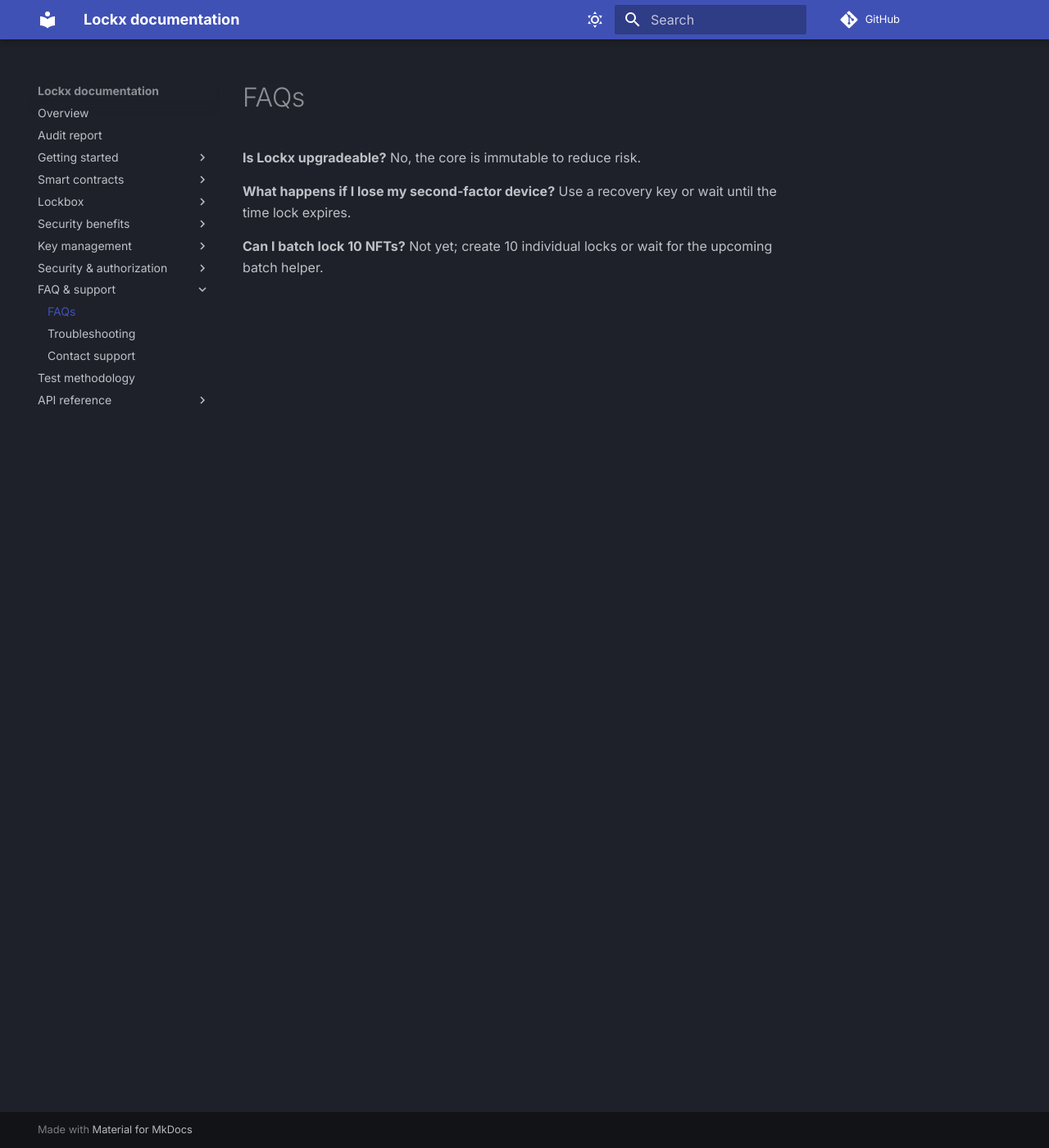
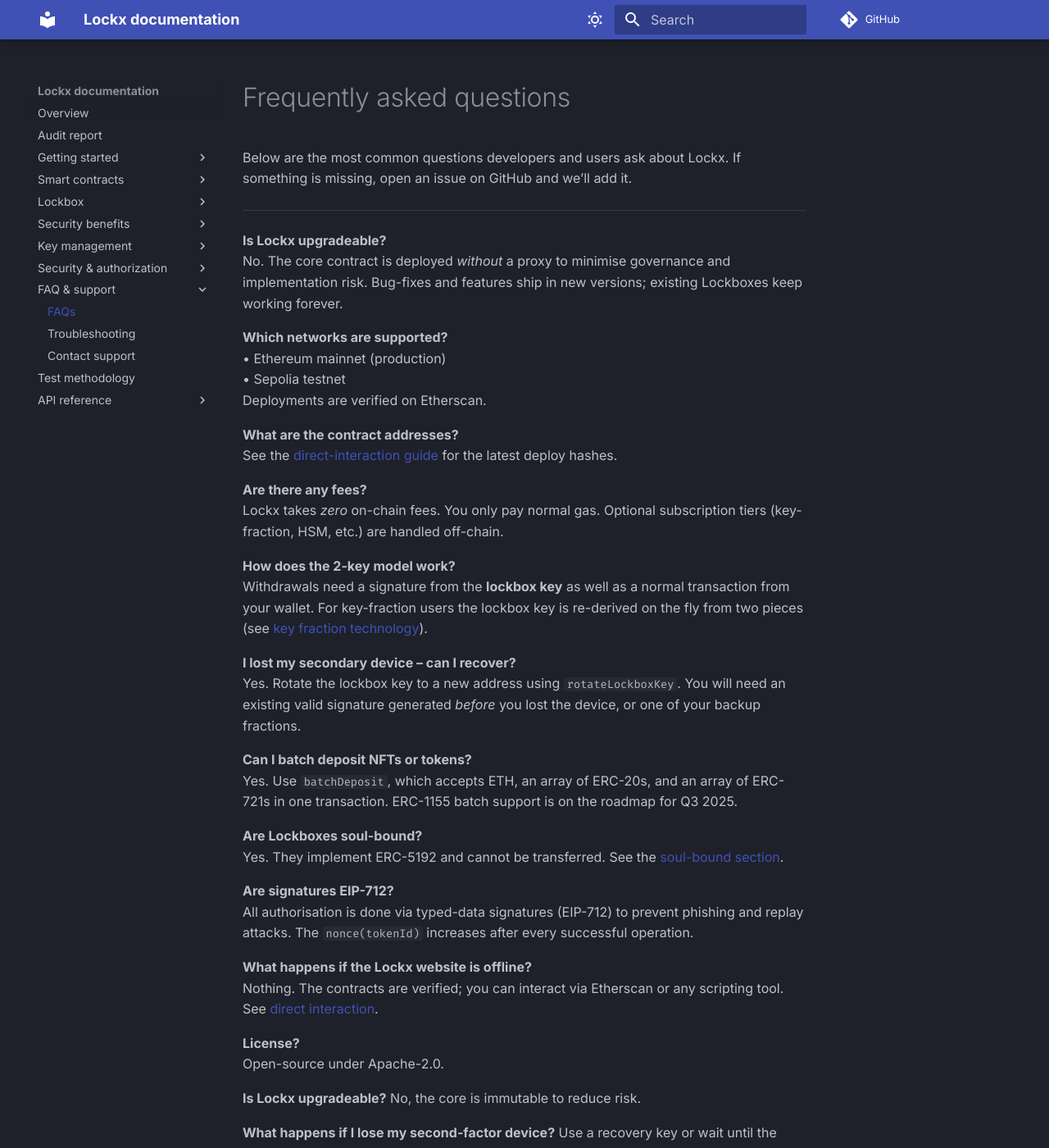
Before and after one commit to richardjaee/Lockx-Contracts, an MkDocs documentation site: the page built from docs/faq-support/faq.md, in a window 1280 px wide and 1400 px high. Shown: the whole window at 82% size. Built offline with MkDocs 1.6.1 and Material for MkDocs 9.7.7, drawn with Linux system fonts in a browser that asks for light colours; comment, search, counter and statistics services are not loaded.

Commit message:
docs: rewrite FAQ page

```diff
--- a/docs/faq-support/faq.md
+++ b/docs/faq-support/faq.md
@@ -1,4 +1,44 @@
-# FAQs
+# Frequently asked questions
+
+Below are the most common questions developers and users ask about Lockx.  If something is missing, open an issue on GitHub and we’ll add it.
+
+---
+
+**Is Lockx upgradeable?**
+No.  The core contract is deployed *without* a proxy to minimise governance and implementation risk.  Bug-fixes and features ship in new versions; existing Lockboxes keep working forever.
+
+**Which networks are supported?**
+• Ethereum mainnet (production)
+• Sepolia testnet
+Deployments are verified on Etherscan.
+
+**What are the contract addresses?**
+See the [direct-interaction guide](../security-authorization/direct-interaction.md) for the latest deploy hashes.
+
+**Are there any fees?**
+Lockx takes *zero* on-chain fees.  You only pay normal gas.  Optional subscription tiers (key-fraction, HSM, etc.) are handled off-chain.
+
+**How does the 2-key model work?**
+Withdrawals need a signature from the **lockbox key** as well as a normal transaction from your wallet.  For key-fraction users the lockbox key is re-derived on the fly from two pieces (see [key fraction technology](../key-management/key-fraction.md)).
+
+**I lost my secondary device – can I recover?**
+Yes.  Rotate the lockbox key to a new address using `rotateLockboxKey`.  You will need an existing valid signature generated *before* you lost the device, or one of your backup fractions.
+
+**Can I batch deposit NFTs or tokens?**
+Yes.  Use `batchDeposit`, which accepts ETH, an array of ERC-20s, and an array of ERC-721s in one transaction.  ERC-1155 batch support is on the roadmap for Q3 2025.
+
+**Are Lockboxes soul-bound?**
+Yes.  They implement ERC-5192 and cannot be transferred.  See the [soul-bound section](../lockbox/soulbound.md).
+
+**Are signatures EIP-712?**
+All authorisation is done via typed-data signatures (EIP-712) to prevent phishing and replay attacks.  The `nonce(tokenId)` increases after every successful operation.
+
+**What happens if the Lockx website is offline?**
+Nothing.  The contracts are verified; you can interact via Etherscan or any scripting tool.  See [direct interaction](../security-authorization/direct-interaction.md).
+
+**License?**
+Open-source under Apache-2.0.
+
 
 **Is Lockx upgradeable?**  No, the core is immutable to reduce risk.
 
```
